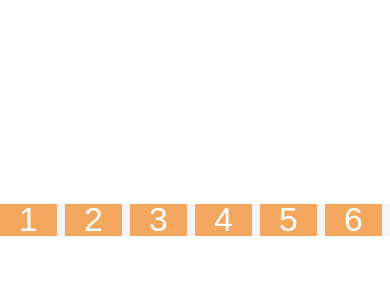
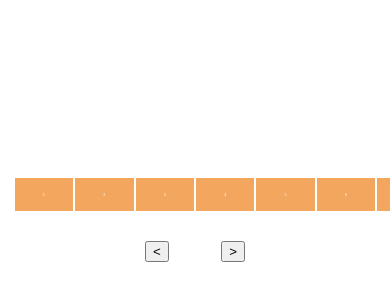
Before and after one commit to WonWoo-Shin/my-carousel, a React (Vite) app: page / in a window 390 px wide. Shown: the part 202-502 px from the top of the page. Built offline with nearby package versions, Linux system fonts and the light colour scheme.

Commit message:
반응형 레이아웃 적용

```diff
--- a/src/App.tsx
+++ b/src/App.tsx
@@ -1,6 +1,6 @@
 import { useEffect, useRef, useState } from "react";
 import {
-  Button,
+  Buttons,
   Carousel,
   Container,
   Item,
@@ -9,40 +9,41 @@ import {
   Wrapper,
 } from "./styles/style";
 
-const itemLength = 13;
+const itemLength = 14;
 const items = Array.from({ length: itemLength }, (_, index) => index + 1);
 const showItem = 6;
 
-const gap = 8;
+// 단위 : em
+const gap = 0.5;
+const padding = 3.75;
+const itemWidth = (100 - (padding * 2 + gap * (showItem - 1))) / showItem;
 
 export const App = () => {
   const [translate, setTranslate] = useState(0);
   const [isTransition, setIsTransition] = useState(false);
 
-  const itemRef = useRef<HTMLDivElement>(null);
-
   const handleCarousel = (direction: "left" | "right") => {
     if (isTransition) return;
 
-    const itemElement = itemRef.current;
-    const itemWidth = itemElement?.getBoundingClientRect().width;
-    if (!itemWidth) return;
-
-    const totalTranslate = (itemWidth + gap) * (itemLength - showItem);
-    const maxDistance = (itemWidth + gap) * showItem;
+    const totalScrollableDistance = (itemWidth + gap) * (itemLength - showItem);
+    const maxScollableDistance = (itemWidth + gap) * showItem;
 
     // 스크롤 끝에서 막음
     const isAtEnd =
-      direction === "right" ? translate === totalTranslate : translate === 0;
+      direction === "right"
+        ? translate === totalScrollableDistance
+        : translate === 0;
     if (isAtEnd) return;
+
+    console.log(maxScollableDistance);
 
     // 거리 계산
     const remainDistance =
-      direction === "right" ? totalTranslate - translate : -translate;
+      direction === "right" ? totalScrollableDistance - translate : -translate;
     const distance =
       direction === "right"
-        ? Math.min(remainDistance, maxDistance)
-        : Math.max(remainDistance, -maxDistance);
+        ? Math.min(remainDistance, maxScollableDistance)
+        : Math.max(remainDistance, -maxScollableDistance);
 
     setIsTransition(true);
     setTranslate((prev) => prev + distance);
@@ -51,26 +52,24 @@ export const App = () => {
   return (
     <Wrapper>
       <Container>
-        {/* <Button $position="left" onClick={() => handleCarousel("left")}>
-          ◀
-        </Button> */}
         <Carousel
           $gap={gap}
           $translate={translate}
           onTransitionEnd={() => setIsTransition(false)}
         >
           {items.map((item) => (
-            <ItemContainer key={item} $gap={gap}>
+            <ItemContainer key={item} $width={itemWidth}>
               <ItemParent>
-                <Item ref={itemRef}>{item}</Item>
+                <Item>{item}</Item>
               </ItemParent>
             </ItemContainer>
           ))}
         </Carousel>
-        {/* <Button $position="right" onClick={() => handleCarousel("right")}>
-          ▶
-        </Button> */}
       </Container>
+      <Buttons>
+        <button onClick={() => handleCarousel("left")}>{"<"}</button>
+        <button onClick={() => handleCarousel("right")}>{">"}</button>
+      </Buttons>
     </Wrapper>
   );
 };
--- a/src/styles/style.tsx
+++ b/src/styles/style.tsx
@@ -2,12 +2,19 @@ import styled from "styled-components";
 
 export const Wrapper = styled.div`
   display: flex;
+  flex-direction: column;
   justify-content: center;
   align-items: center;
+  gap: 30px;
   width: 100%;
   height: 100vh;
-  font-size: 4vh;
+  font-size: 1vw;
 `;
+
+// 1 vw = 1920px
+//      = 1904px
+// 1em  = 19.2px
+// 100em = 화면 1개
 
 export const Container = styled.div`
   overflow-x: hidden;
@@ -16,7 +23,6 @@ export const Container = styled.div`
   align-items: center;
   position: relative;
   width: 100%;
-  background-color: whitesmoke;
 `;
 
 interface ICarouselProps {
@@ -26,22 +32,21 @@ interface ICarouselProps {
 
 export const Carousel = styled.ol<ICarouselProps>`
   display: flex;
-  gap: ${(props) => props.$gap}px;
+  gap: ${(props) => props.$gap}em;
   width: 100%;
-  height: 50%;
+  padding: 0px 3.75em;
   transition: transform 0.75s;
-  transform: translate3d(-${(props) => props.$translate}px, 0, 0);
+  transform: translate3d(-${(props) => props.$translate}%, 0, 0);
 `;
 
-export const ItemContainer = styled.li<{ $gap: number }>`
-  flex: 0 0 calc(100% / 6 - ${(props) => props.$gap}px);
-  width: calc(100% / 6 - ${(props) => props.$gap}px);
+export const ItemContainer = styled.li<{ $width: number }>`
+  flex: 0 0 ${(props) => props.$width}em;
 `;
 
 export const ItemParent = styled.div`
   position: relative;
   width: 100%;
-  padding-bottom: 55.7047%;
+  padding-bottom: 56.25%;
 `;
 
 export const Item = styled.div`
@@ -56,11 +61,8 @@ export const Item = styled.div`
   font-family: sans-serif;
 `;
 
-export const Button = styled.div<{ $position: "left" | "right" }>`
-  position: fixed;
-  left: ${(props) => props.$position === "left" && 0};
-  right: ${(props) => props.$position === "right" && 0};
-  width: 30px;
-  height: 100%;
-  background-color: teal;
+export const Buttons = styled.div`
+  display: flex;
+  justify-content: space-between;
+  width: 100px;
 `;
```
Also changed, not shown: src/styles/globalstyle.tsx (+10 -0 lines).
